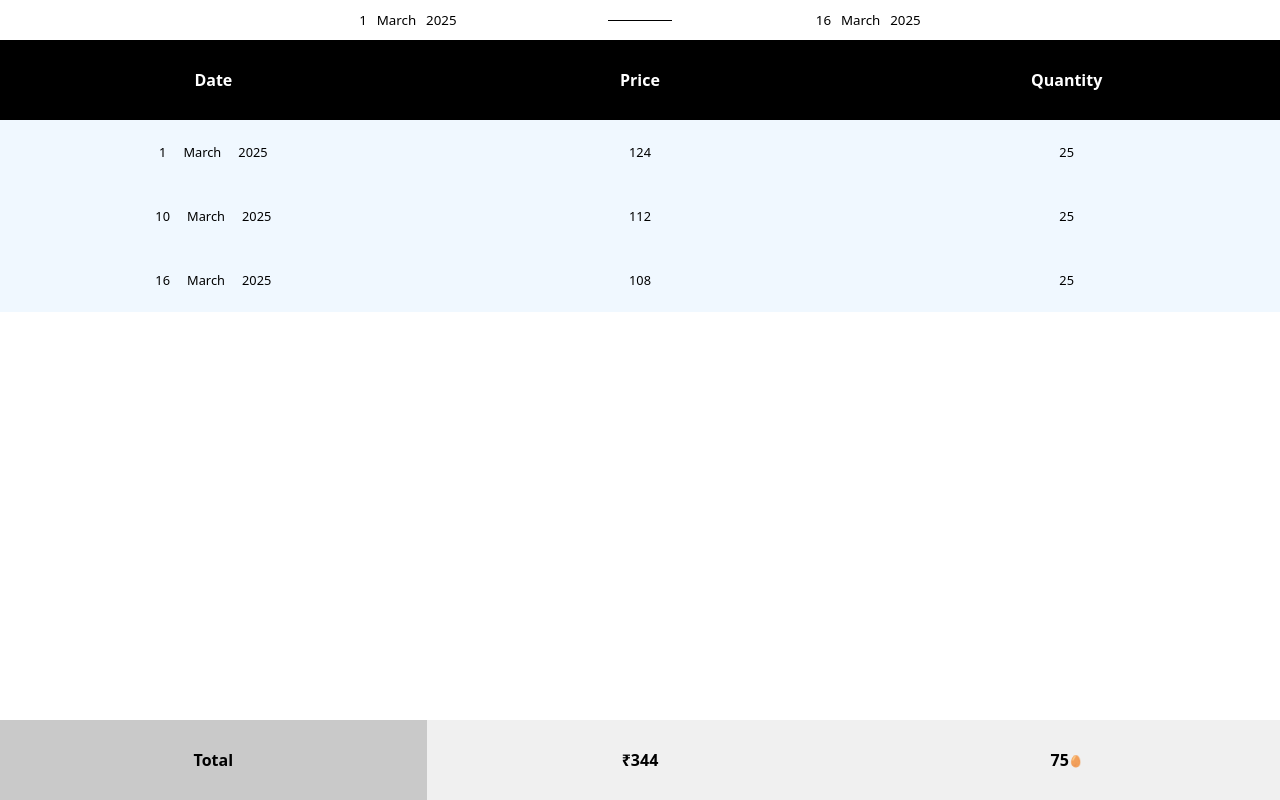
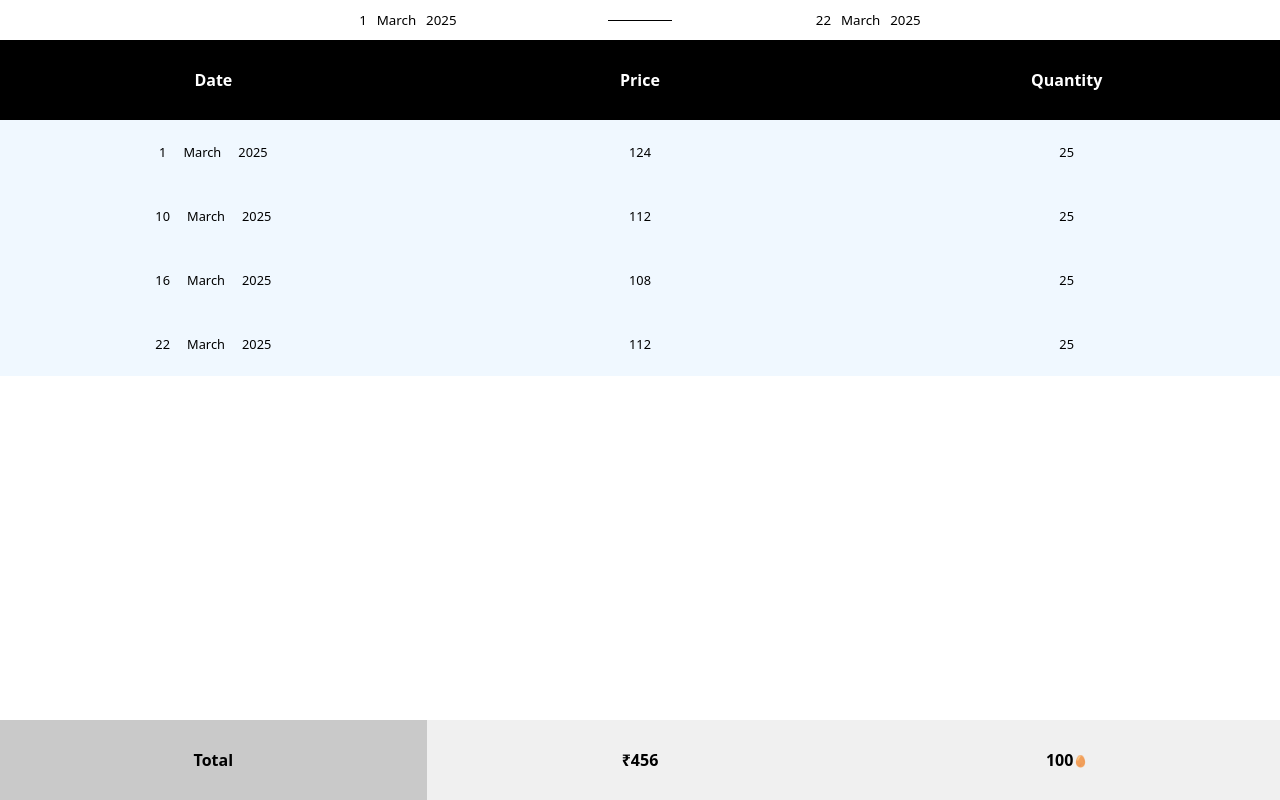
Before and after one commit to vancofnotalive/home-egg, a plain HTML site: page index.html in a window 1280 px wide. Drawn offline with Linux system fonts and the light colour scheme.

Commit message:
Add files via upload

```diff
--- a/index.html
+++ b/index.html
@@ -27,7 +27,9 @@
             margin: 0 !important;
             font-family: system-ui, -apple-system, BlinkMacSystemFont, 'Segoe UI', Roboto, Oxygen, Ubuntu, Cantarell, 'Open Sans', 'Helvetica Neue', sans-serif;
         }
-
+*::-webkit-scrollbar {
+    display: none;
+}
         .tables {
             height: 100dvh;
             width: 100%;
@@ -213,6 +215,19 @@ to make a new row make a new role in table-content section -->
                           <span>25</span>
                     </section>
                 </section>
+                <section class="table-row">
+                    <section class="table-row-element">
+                        <span class="day">22</span>
+                        <span class="month">March</span>
+                        <span class="year">2025</span>
+                    </section>
+                    <section class="table-row-element">
+                        <span>112</span>
+                    </section>
+                    <section class="table-row-element">
+                          <span>25</span>
+                    </section>
+                </section>
 
                 <!-- contents end -->
             </section>
```
